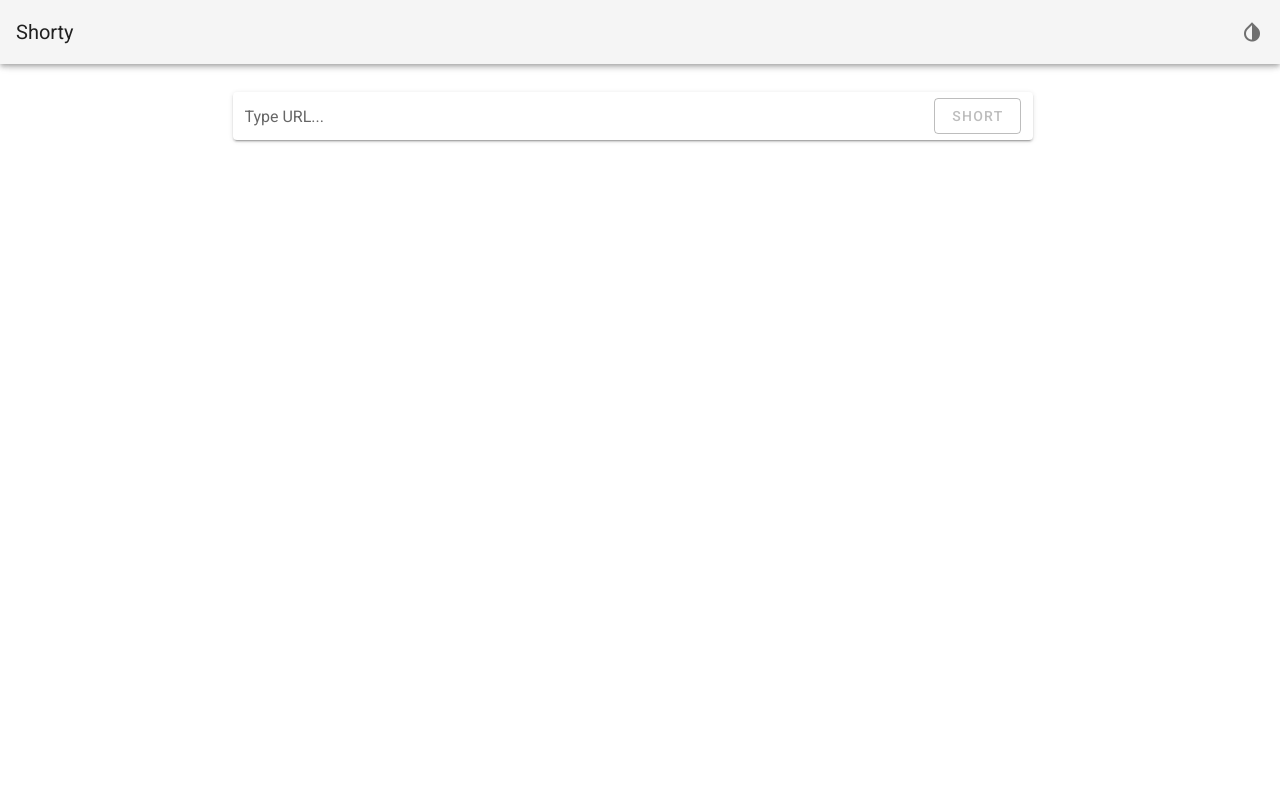
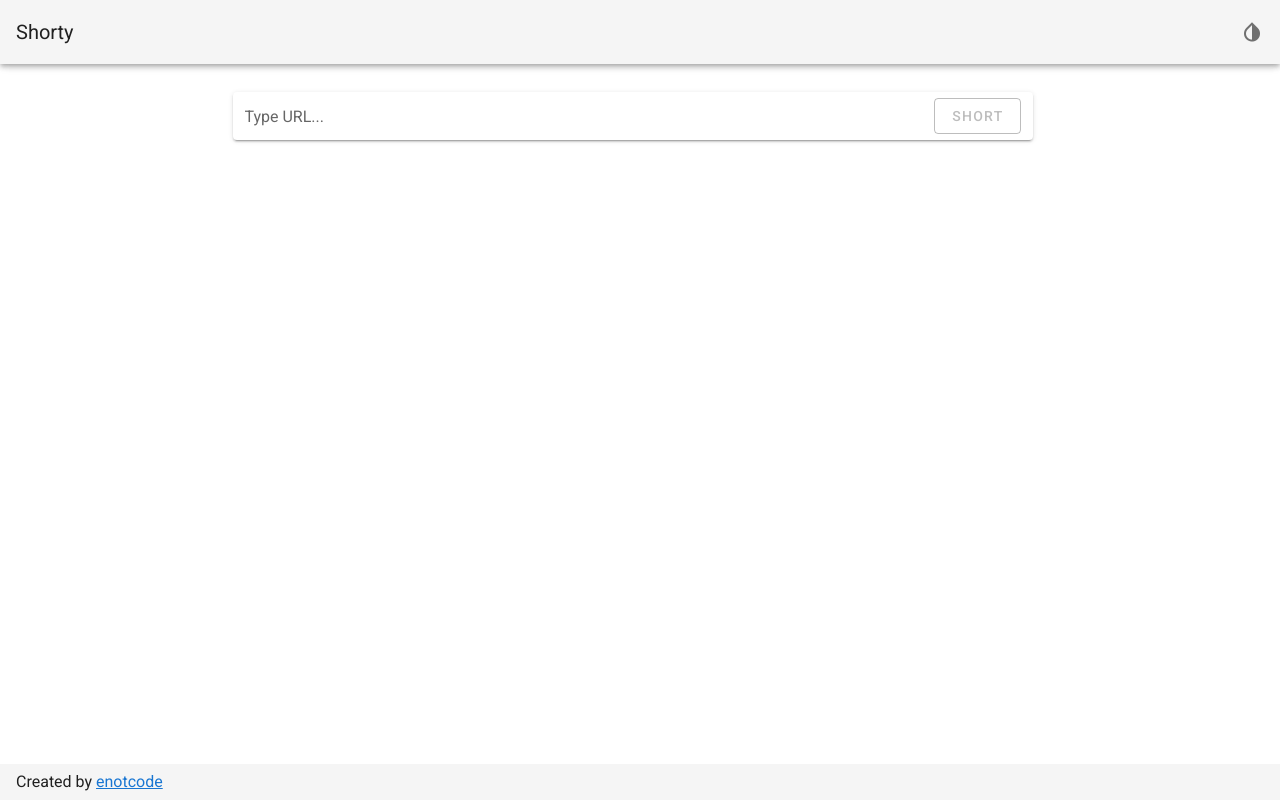
Before and after one commit to vafomin/lnkr, a Vue app: page / in a window 1280 px wide. Built offline with nearby package versions, Linux system fonts and the light colour scheme.

Commit message:
add footer

```diff
--- a/src/App.vue
+++ b/src/App.vue
@@ -13,6 +13,9 @@
         <router-view></router-view>
       </v-container>
     </v-content>
+    <v-footer app>
+      <span>Created by <a href="https://enotcode.com" target="_blank">enotcode</a></span>
+    </v-footer>
 </v-app>
 </template>
 
```
